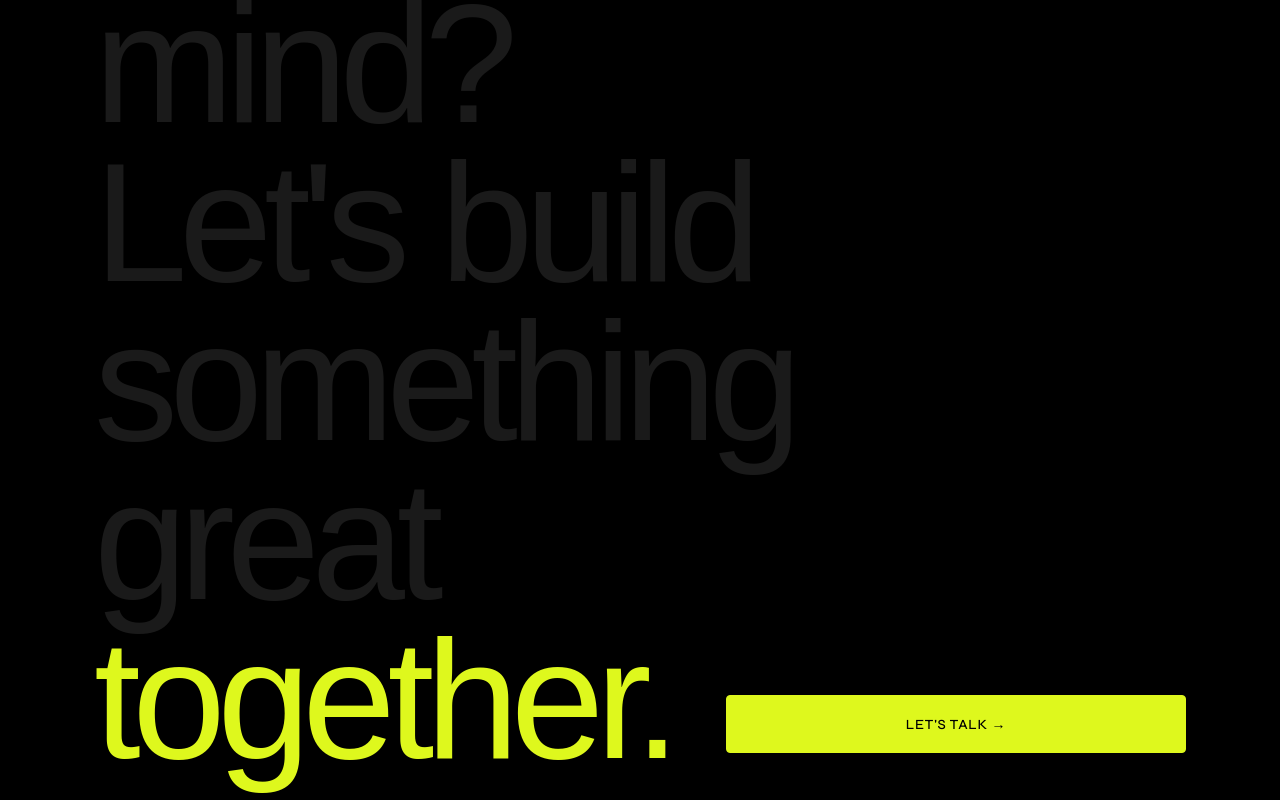
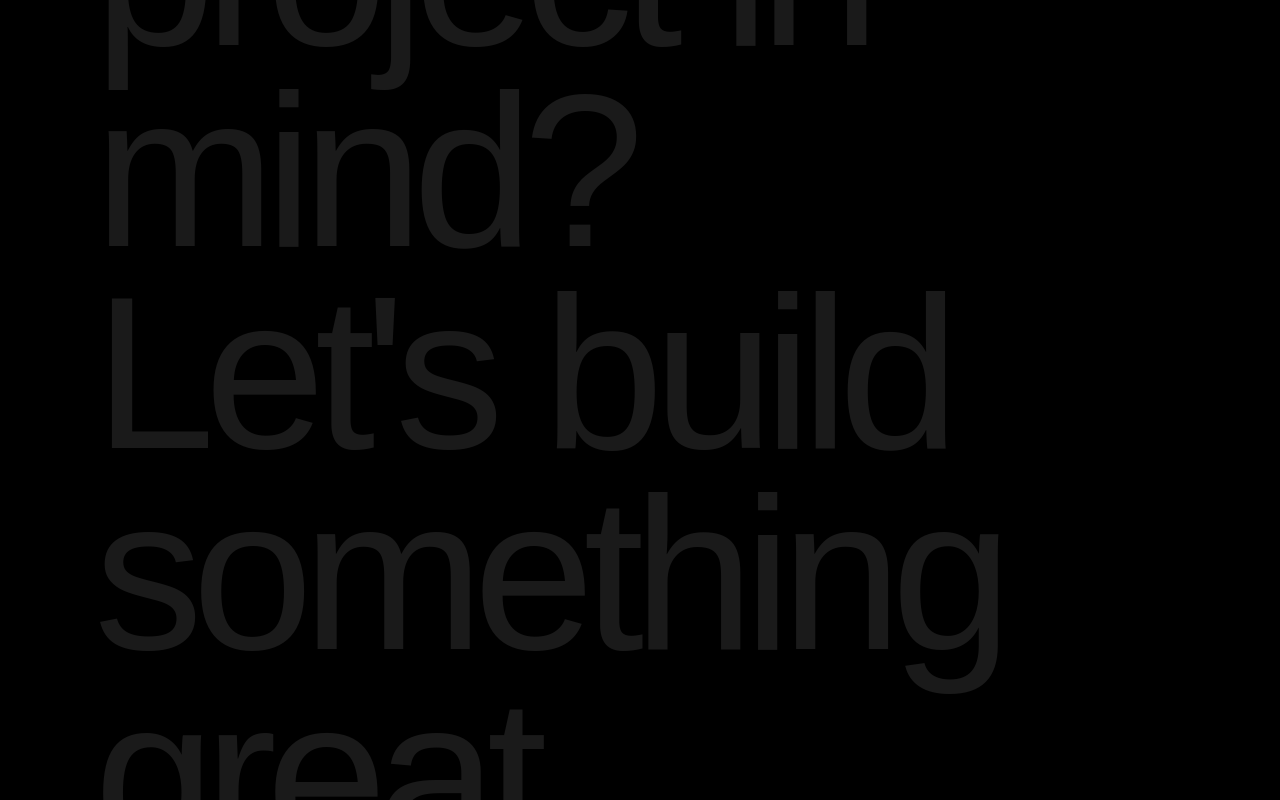
Before and after one commit to BPL-03/BPLstudios, a React (Vite) app: page / in a window 1280 px wide. Shown: the part 9000-9800 px from the top of the page. Built offline with nearby package versions, Linux system fonts and the light colour scheme; a web font is replaced by a local one.

Commit message:
style: increase CTA section text font sizes by 30%

```diff
--- a/src/components/CTA.jsx
+++ b/src/components/CTA.jsx
@@ -120,19 +120,17 @@ export default function CTA() {
                 {!isLastRow ? (
                   /* Left Side: Text Line + Image (Desktop Only) */
                   <div className="flex items-center gap-8 lg:gap-12 flex-grow w-full">
-                    <h2 className={`font-sans font-light text-[66px] sm:text-[104px] lg:text-[148px] xl:text-[168px] leading-[0.85] tracking-tighter cursor-pointer transition-colors duration-500 ease-in-out shrink-0 ${
-                      isActive ? 'text-[#DEF81D]' : 'text-[#333333] lg:text-[#1A1A1A]'
-                    }`}>
+                    <h2 className={`font-sans font-light text-[86px] sm:text-[135px] lg:text-[192px] xl:text-[218px] leading-[0.85] tracking-tighter cursor-pointer transition-colors duration-500 ease-in-out shrink-0 ${isActive ? 'text-[#DEF81D]' : 'text-[#333333] lg:text-[#1A1A1A]'
+                      }`}>
                       {text}
                     </h2>
 
                     {/* Hover Image (Desktop Only) */}
-                    <div className="hidden lg:block relative h-[100px] xl:h-[125px] aspect-[2.7/1]">
-                      <div className={`absolute left-0 top-0 bottom-0 right-0 rounded-[4px] overflow-hidden border border-white/5 bg-[#111111] transition-all duration-500 ease-out pointer-events-none ${
-                        isActive
+                    <div className="hidden lg:block relative h-[60px] xl:h-[75px] flex-grow">
+                      <div className={`absolute left-0 top-0 bottom-0 right-0 rounded-[4px] overflow-hidden border border-white/5 bg-[#111111] transition-all duration-500 ease-out pointer-events-none ${isActive
                           ? 'opacity-100 translate-x-0 scale-100'
                           : 'opacity-0 translate-x-24 scale-95'
-                      }`}>
+                        }`}>
                         <div
                           className="absolute inset-0 bg-cover bg-center"
                           style={{ backgroundImage: `url("${HOVER_IMAGES[idx]}")` }}
@@ -144,9 +142,8 @@ export default function CTA() {
                   <>
                     {/* Last Row Text */}
                     <div className="flex items-center w-full lg:w-auto">
-                      <h2 className={`font-sans font-light text-[66px] sm:text-[104px] lg:text-[148px] xl:text-[168px] leading-[0.85] tracking-tighter cursor-pointer transition-colors duration-500 ease-in-out ${
-                        isActive ? 'text-[#DEF81D]' : 'text-[#333333] lg:text-[#1A1A1A]'
-                      }`}>
+                      <h2 className={`font-sans font-light text-[86px] sm:text-[135px] lg:text-[192px] xl:text-[218px] leading-[0.85] tracking-tighter cursor-pointer transition-colors duration-500 ease-in-out ${isActive ? 'text-[#DEF81D]' : 'text-[#333333] lg:text-[#1A1A1A]'
+                        }`}>
                         {text}
                       </h2>
                     </div>
@@ -155,11 +152,10 @@ export default function CTA() {
                     <div className="flex justify-start lg:justify-end w-full lg:w-auto mt-4 lg:mt-0 lg:mb-[18px]">
                       <a
                         href="mailto:hello@bplstudios.com"
-                        className={`w-full lg:w-[460px] h-[58px] border border-[#DEF81D] transition-all duration-150 ease-out flex items-center justify-center font-syne font-medium text-[13px] sm:text-[14px] uppercase tracking-wider rounded-[4px] ${
-                          isActive
+                        className={`w-full lg:w-[460px] h-[58px] border border-[#DEF81D] transition-all duration-150 ease-out flex items-center justify-center font-syne font-medium text-[13px] sm:text-[14px] uppercase tracking-wider rounded-[4px] ${isActive
                             ? 'bg-[#DEF81D] text-black'
                             : 'text-[#DEF81D] bg-transparent hover:bg-[#DEF81D] hover:text-black'
-                        }`}
+                          }`}
                       >
                         Let's Talk &rarr;
                       </a>
```
